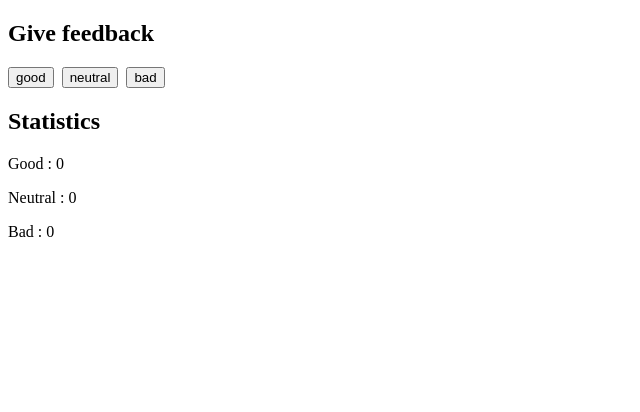
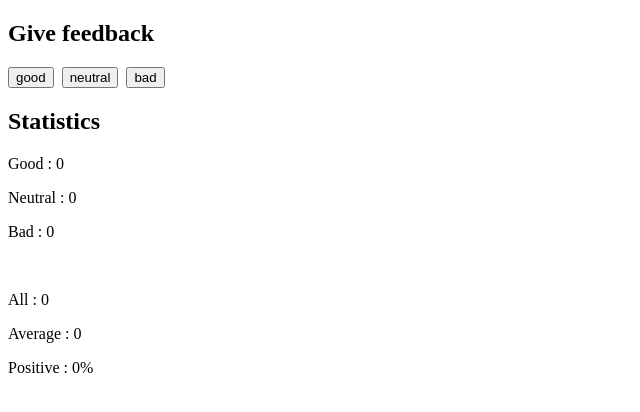
Before and after one commit to aminhnh/fullstackopen, a React (Vite) app in the folder part1/unicafe/: page / in a window 1280 px wide. Shown: the top 412 px of the page, without its empty margins (0-640 px from the left). Built offline with nearby package versions, Linux system fonts and the light colour scheme.

Commit message:
Excercise 1.7: unicafe step2

```diff
--- a/part1/unicafe/src/App.jsx
+++ b/part1/unicafe/src/App.jsx
@@ -16,6 +16,24 @@ const App = () => {
   const handleGood = () => setGood(good + 1)
   const handleNeutral = () => setNeutral(neutral + 1)
   const handleBad = () => setBad(bad + 1)
+
+  const getTotal = () => good + neutral + bad
+
+  const getAverage = () => {
+    if (getTotal() === 0) {
+      return 0
+    }
+    return (good - bad)/getTotal()
+  }
+
+  const getPositive = () => {
+    return getTotal() === 0 ? (
+      0
+    ) : (
+      good/getTotal()
+    )
+  }
+
   return (
     <div>
       <h2>Give feedback</h2>
@@ -26,6 +44,10 @@ const App = () => {
       <p>Good : {good}</p>
       <p>Neutral : {neutral}</p>
       <p>Bad : {bad}</p>
+      <br />
+      <p>All : {getTotal()}</p>
+      <p>Average : {getAverage()}</p>
+      <p>Positive : {getPositive()}%</p>
     </div>
   )
 }
```
